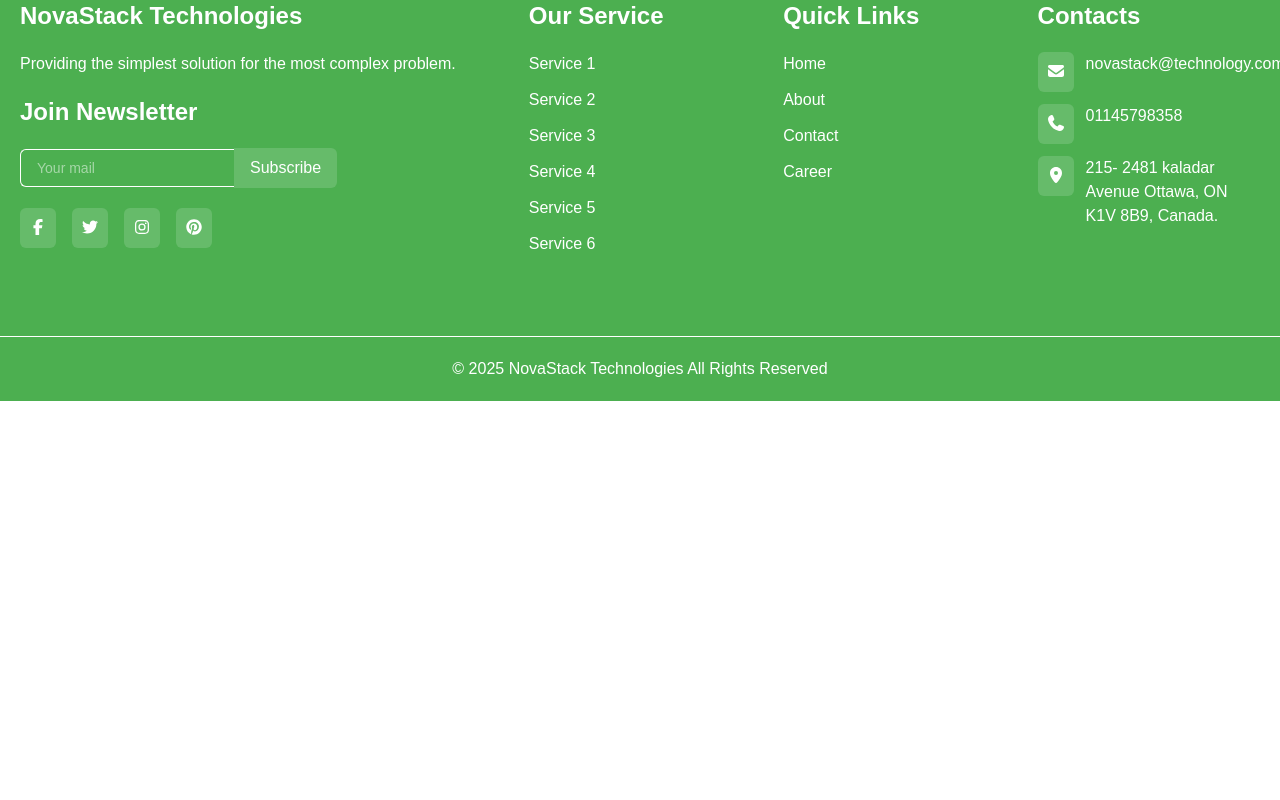
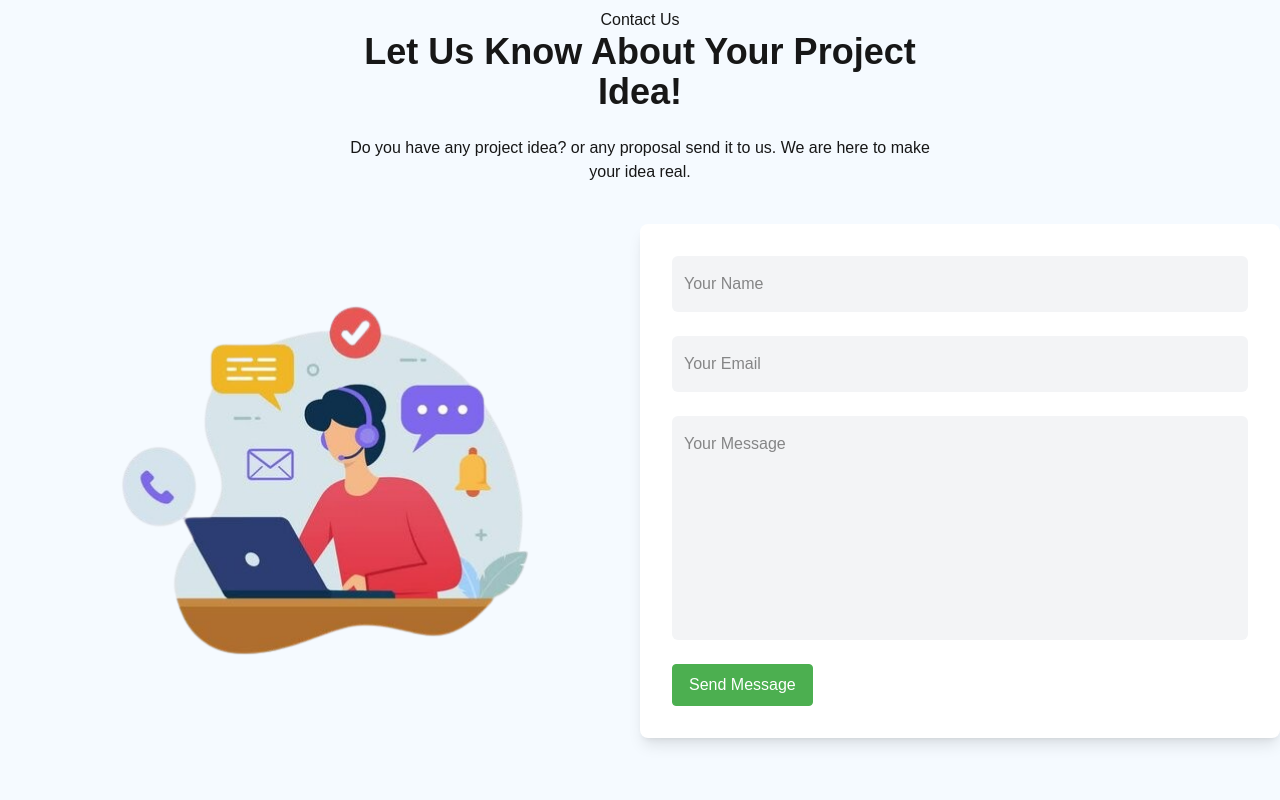
Before and after one commit to nahidhossain123/novastack-technologies, a Next.js app: page /contact in a window 1280 px wide. Shown: the part 1020-1820 px from the top of the page. Before the commit the page ends 1421 px from the top, so only its background shows below. Built offline with nearby package versions, Linux system fonts and the light colour scheme.

Commit message:
feat:add contact form

```diff
--- a/app/contact/page.tsx
+++ b/app/contact/page.tsx
@@ -1,3 +1,4 @@
+import ContactForm from '@/components/ContactForm'
 import ContactInfo from '@/components/ContactInfo'
 import HeroSection from '@/components/HeroSection'
 import React from 'react'
@@ -19,6 +20,7 @@ const page = () => {
                 </div>
             </HeroSection>
             <ContactInfo />
+            <ContactForm />
         </div>
     )
 }
--- /dev/null
+++ b/components/ContactForm.tsx
@@ -0,0 +1,58 @@
+import React from 'react'
+import ThemeButton from './ui/ThemeButton'
+
+const ContactForm = () => {
+    return (
+        <section className="py-10 md:py-28 px-3 md:p-0 bg-skyblue-100">
+            <div className="container mx-auto space-y-10">
+                <div className='text-center max-w-[600px] mx-auto space-y-6'>
+                    <span>Contact Us</span>
+                    <h2 className='text-2xl md:text-4xl font-bold md:font-extrabold'>Let Us Know About Your Project Idea!</h2>
+                    <p>Do you have any project idea? or any proposal send it to us. We are here to make your idea real.</p>
+                </div>
+                <div className='flex flex-wrap md:flex-nowrap items-center'>
+                    <div className='w-full flex justify-center'>
+                        <img className='animate-pulse' src={'/contact-image.png'} alt='image' />
+                    </div>
+                    <div className="flex justify-center items-center w-full">
+                        <form className="w-full bg-white shadow-lg rounded-lg p-8 space-y-6">
+                            <div className="flex flex-col">
+                                <input
+                                    type="text"
+                                    placeholder="Your Name"
+                                    className="bg-gray-100 rounded-md px-3 py-4 focus:outline-none focus:ring-2 focus:ring-blue-500"
+                                />
+                            </div>
+
+                            <div className="flex flex-col">
+                                <input
+                                    type="email"
+                                    placeholder="Your Email"
+                                    className="bg-gray-100 rounded-md px-3 py-4 focus:outline-none focus:ring-2 focus:ring-blue-500"
+                                />
+                            </div>
+
+                            <div className="flex flex-col">
+                                <textarea
+                                    placeholder="Your Message"
+                                    className="bg-gray-100 rounded-md px-3 py-4 focus:outline-none focus:ring-2 focus:ring-blue-500 resize-none
+                                    h-32
+                                    md:h-56
+                                    "
+                                ></textarea>
+                            </div>
+
+                            {/* Submit Button */}
+                            <ThemeButton style="" >
+                                Send Message
+                            </ThemeButton>
+
+                        </form>
+                    </div>
+                </div>
+            </div>
+        </section >
+    )
+}
+
+export default ContactForm
```
Also changed, not shown: public/contact-image.png (added).
